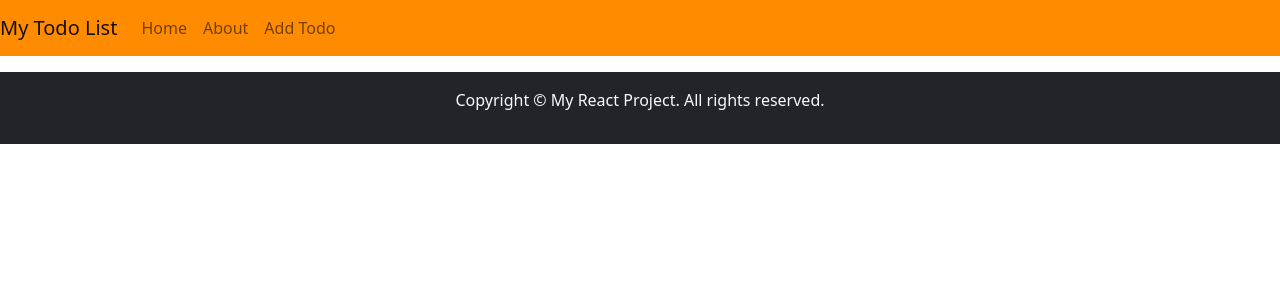
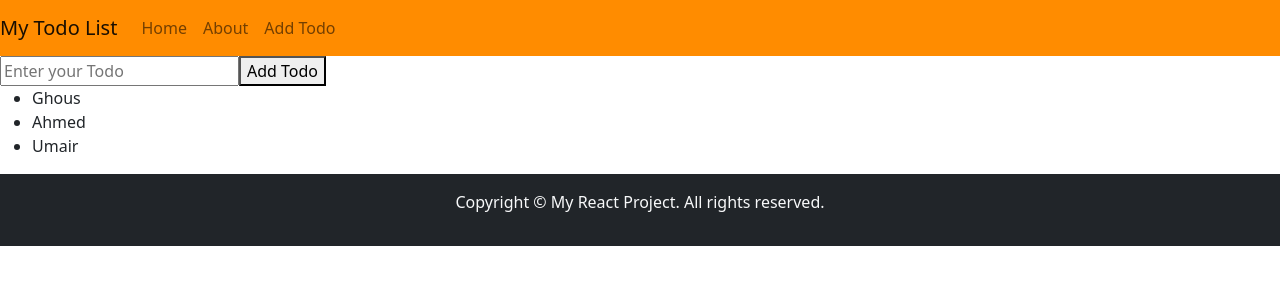
Before and after one commit to Huzmaan/react_todo, a React (Create React App) app: page / in a window 1280 px wide. Shown: the top 300 px of the page. Built offline with nearby package versions, Linux system fonts and the light colour scheme.

Commit message:
working main component

```diff
--- a/src/Component/Main.js
+++ b/src/Component/Main.js
@@ -1,13 +1,33 @@
 import React from 'react';
 
 
-function Main ({}){
+
+
+
+class Main extends React.Component{
+
+  constructor(){
+    super()
+    this.state={
+     todos:[ "Ghous","Ahmed","Umair"],
+     value:""
+    }
+  }
+  add_todo=()=>{
+    this.state.todos.push(this.state.value)
+  }
+  render(){
+    let {todos,value} = this.state;
     return(
   <div>
-      <p>
-
-      </p>
+     <input  value={value} onChange={(e) =>this.setState({value:e.target.value})} type="text" placeholder="Enter your Todo" />
+     <button onClick={this.add_todo}>Add Todo</button>
+     <ul>
+       {todos.map((v,i)=>{
+        return <li  key={i}>{v}</li>
+       })}
+     </ul>
   </div>
     )
-}
+     } }
 export default Main
```
Also changed, not shown: 1 other file (tests, documents, lock files or other folders).
